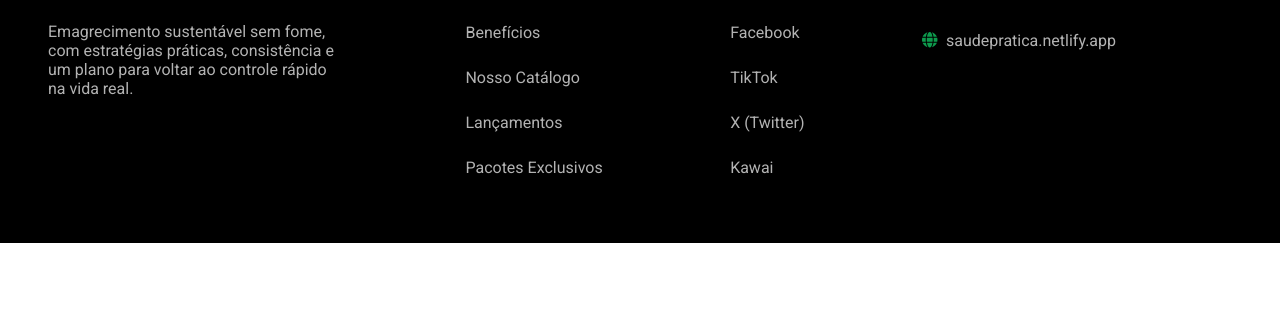
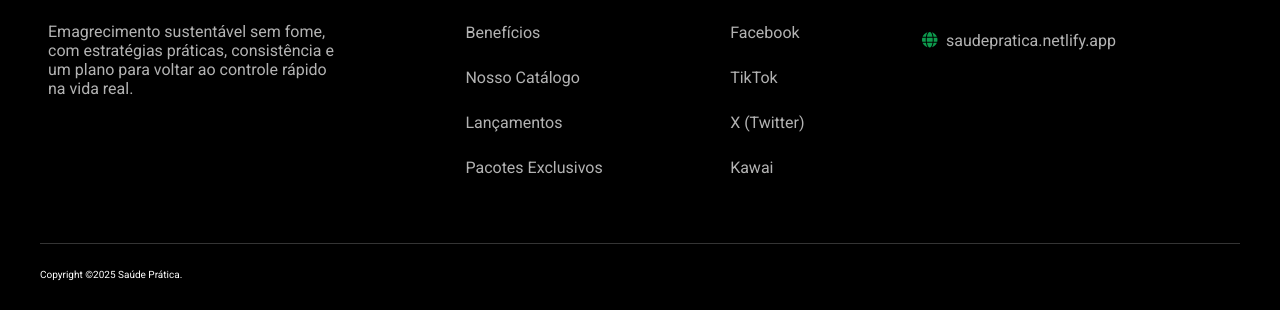
Before and after one commit to MrSilverio/Landing-Page-Saude-Pratica, a plain HTML site: page index.html in a window 1280 px wide. Shown: the part 10385-10695 px from the top of the page. Before the commit the page ends 10628 px from the top, so only its background shows below. Drawn offline with nearby package versions, Linux system fonts and the light colour scheme.

Commit message:
Inclusão do copy no final do footer.

```diff
--- a/index.html
+++ b/index.html
@@ -1,5 +1,6 @@
 <!DOCTYPE html>
 <html lang="en">
+
 <head>
   <meta charset="UTF-8">
   <meta name="viewport" content="width=device-width, initial-scale=1.0">
@@ -14,6 +15,7 @@
   <link rel="stylesheet" href="https://cdn.jsdelivr.net/npm/swiper@11/swiper-bundle.min.css">
   <title>Saúde Prática</title>
 </head>
+
 <body>
   <span id="inicio"></span>
   <header id="home" class="container">
@@ -641,9 +643,7 @@
         </ul>
       </div>
       <div id="beneficios-img" data-aos="zoom-in">
-        <img
-          src="assets/antes-depois-cliente.avif"
-          alt="">
+        <img src="assets/antes-depois-cliente.avif" alt="">
       </div>
     </div>
   </section>
@@ -710,6 +710,7 @@
           </div>
         </div>
       </div>
+      <p id="copy">Copyright &copy;2025 Saúde Prática.</p>
     </div>
   </footer>
   <script src="https://unpkg.com/aos@2.3.1/dist/aos.js"></script>
--- a/scss/_12-footer.scss
+++ b/scss/_12-footer.scss
@@ -3,7 +3,7 @@
   #footer-container {
     background-color: #000;
     padding-top: 8rem;
-    padding-bottom: 5rem;
+    padding-bottom: 3rem;
     position: relative;
     &::before {
       content: "";
@@ -21,6 +21,7 @@
     }
     #footer-content {
       padding: 1.6rem;
+      padding-bottom: 6.6rem;
       @include flex-container;
       justify-content: center;
       align-items: flex-start;
@@ -94,6 +95,14 @@
         }
       }
     }
+    #copy {
+      border-top: 1px solid #ffffff34;
+      padding-top: 2.5rem;
+      color: map-get($map: $colors, $key: bg-white-100);
+      max-width: 120rem;
+      margin: 0 auto;
+    }
+
   }
 
   @include responsive(custom-670) {
```
Also changed, not shown: css/main.min.css, 1 other file.
